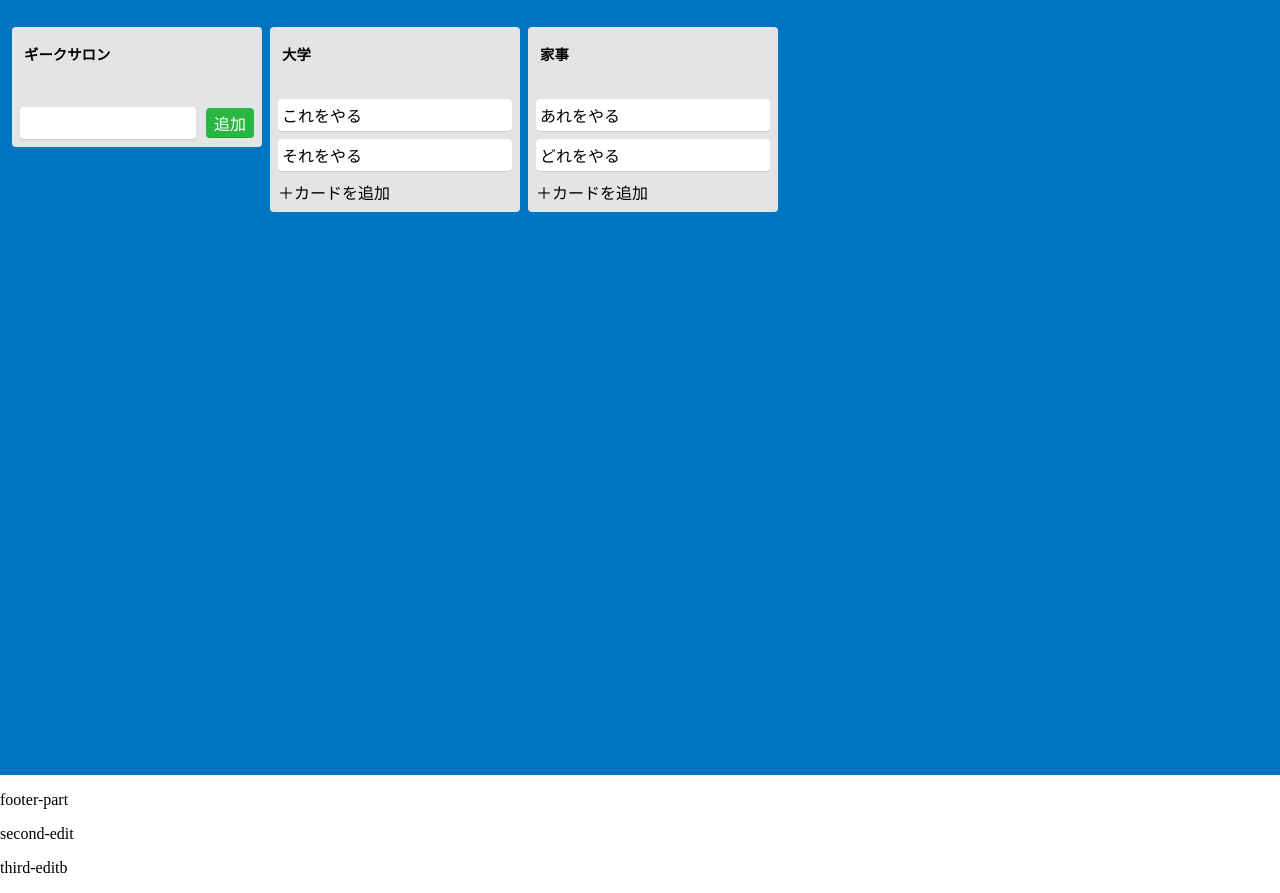
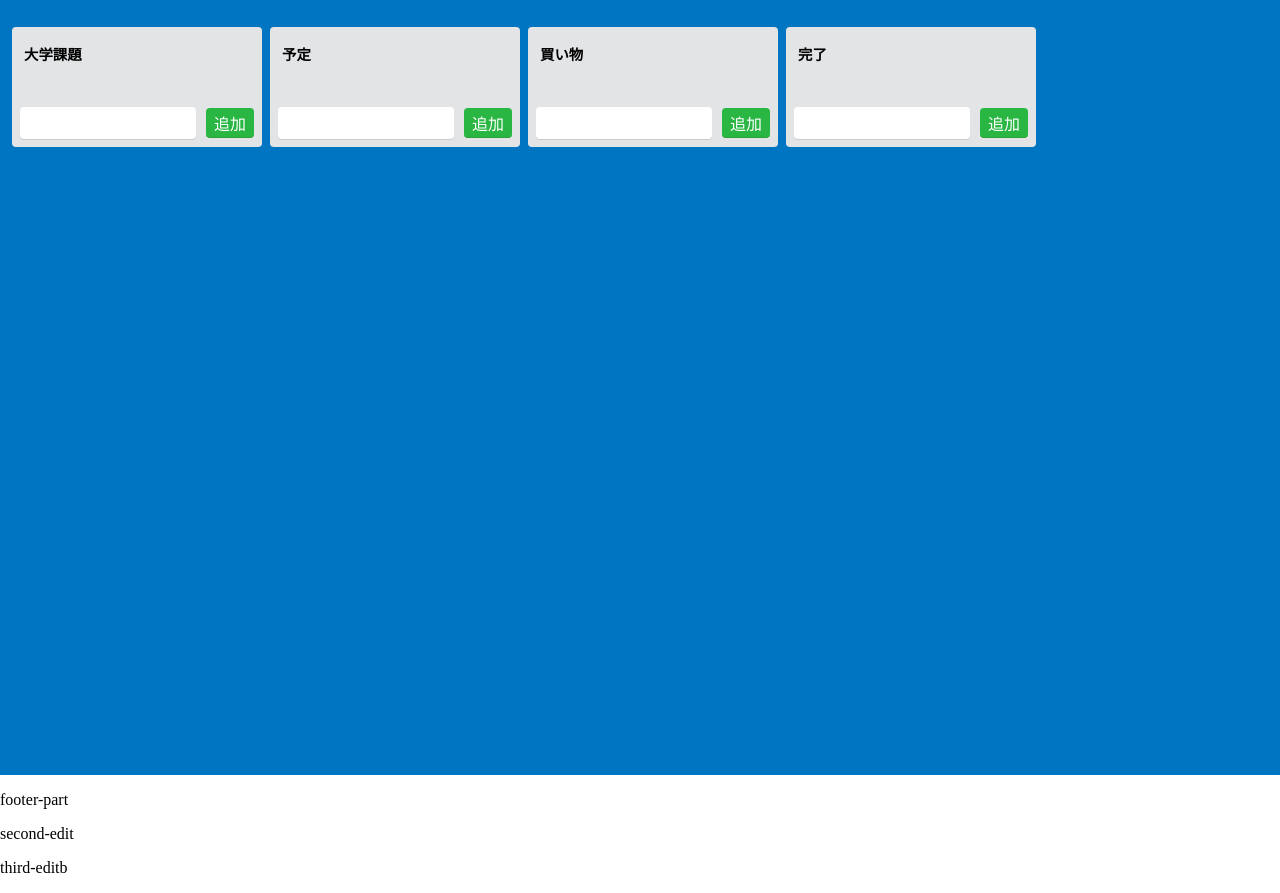
Before and after one commit to shumatukadai/shumatukadai, a plain HTML site: page index.html in a window 1280 px wide. Shown: the part 43-936 px from the top of the page. Drawn offline with Linux system fonts and the light colour scheme.

```diff
--- a/index.html
+++ b/index.html
@@ -13,7 +13,7 @@
     </header>
     <div class="main-container">
       <div class="list-container">
-        <div class="list-header">ギークサロン</div>
+        <div class="list-header">大学課題</div>
         <div class="cards-container" id="cards-container">
           <!-- ここにカードを追加する -->
         </div>
@@ -25,32 +25,40 @@
         </div>
       </div>
       <div class="list-container">
-        <div class="list-header">大学</div>
-        <div class="cards-container">
-          <div class="card">
-            <div class="todo">これをやる</div>
-            <div class="delete"></div>
-          </div>
-          <div class="card">
-            <div class="todo">それをやる</div>
-            <div class="delete"></div>
+        <div class="list-header">予定</div>
+        <div class="cards-container" id="cards-container">
+          <!-- ここにカードを追加する -->
+        </div>
+        <div class="list-footer">
+          <div class="input-container">
+            <input type="text" class="input-todo" id="input-todo" />
+            <div class="input-button" id="add-button">追加</div>
           </div>
         </div>
-        <div class="list-footer">＋カードを追加</div>
       </div>
       <div class="list-container">
-        <div class="list-header">家事</div>
-        <div class="cards-container">
-          <div class="card">
-            <div class="todo">あれをやる</div>
-            <div class="delete"></div>
-          </div>
-          <div class="card">
-            <div class="todo">どれをやる</div>
-            <div class="delete"></div>
+        <div class="list-header">買い物</div>
+        <div class="cards-container" id="cards-container">
+          <!-- ここにカードを追加する -->
+        </div>
+        <div class="list-footer">
+          <div class="input-container">
+            <input type="text" class="input-todo" id="input-todo" />
+            <div class="input-button" id="add-button">追加</div>
           </div>
         </div>
-        <div class="list-footer">＋カードを追加</div>
+      </div>
+      <div class="list-container">
+        <div class="list-header">完了</div>
+        <div class="cards-container" id="cards-container">
+          <!-- ここにカードを追加する -->
+        </div>
+        <div class="list-footer">
+          <div class="input-container">
+            <input type="text" class="input-todo" id="input-todo" />
+            <div class="input-button" id="add-button">追加</div>
+          </div>
+        </div>
       </div>
     </div>
     <script src="script.js"></script>
```
Also changed, not shown: script.js (+21 -20 lines).
